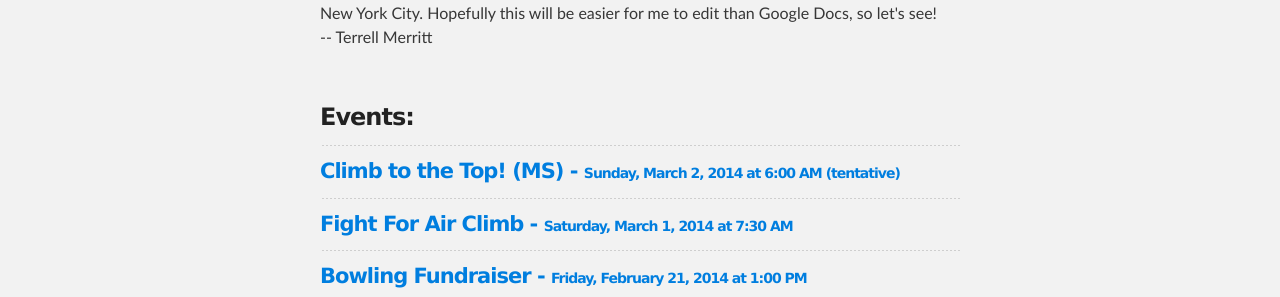
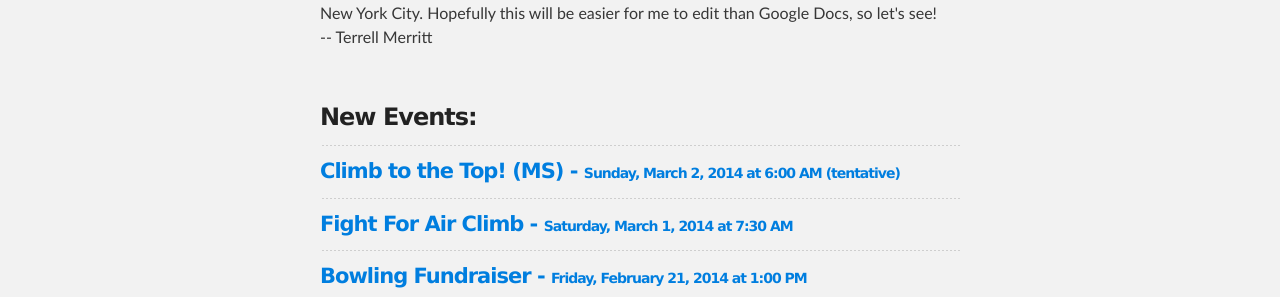
Before and after one commit to terrellthemtaguy/terrellthemtaguy.github.io, a Jekyll site: the page built from index.html, in a window 1280 px wide. Shown: the part 365-662 px from the top of the page. Built offline with Jekyll 4.4.1, drawn with Linux system fonts in a browser that asks for light colours.

Commit message:
Update index.html

```diff
--- a/index.html
+++ b/index.html
@@ -20,7 +20,7 @@ published: true
       -- Terrell Merritt
   </section>
   <section class="inner">
-   <h3>Events:</h3>
+   <h3>New Events:</h3>
    <hr align="LEFT">
   {% for direction in site.posts %}
     <h4><a href="{{ direction.url }}">{{ direction.title }} - <span style="font-size: 14px;">{{ direction.time }}</span></a></h4>
```
